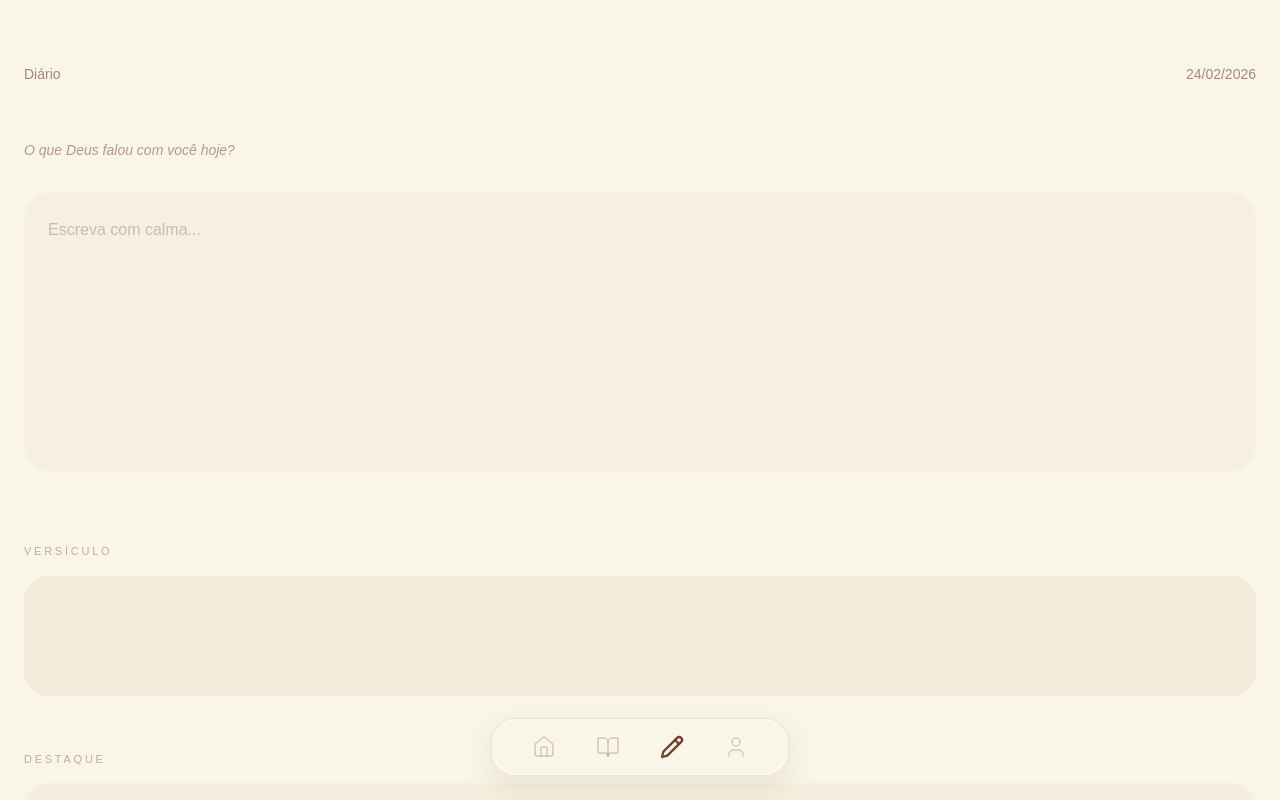
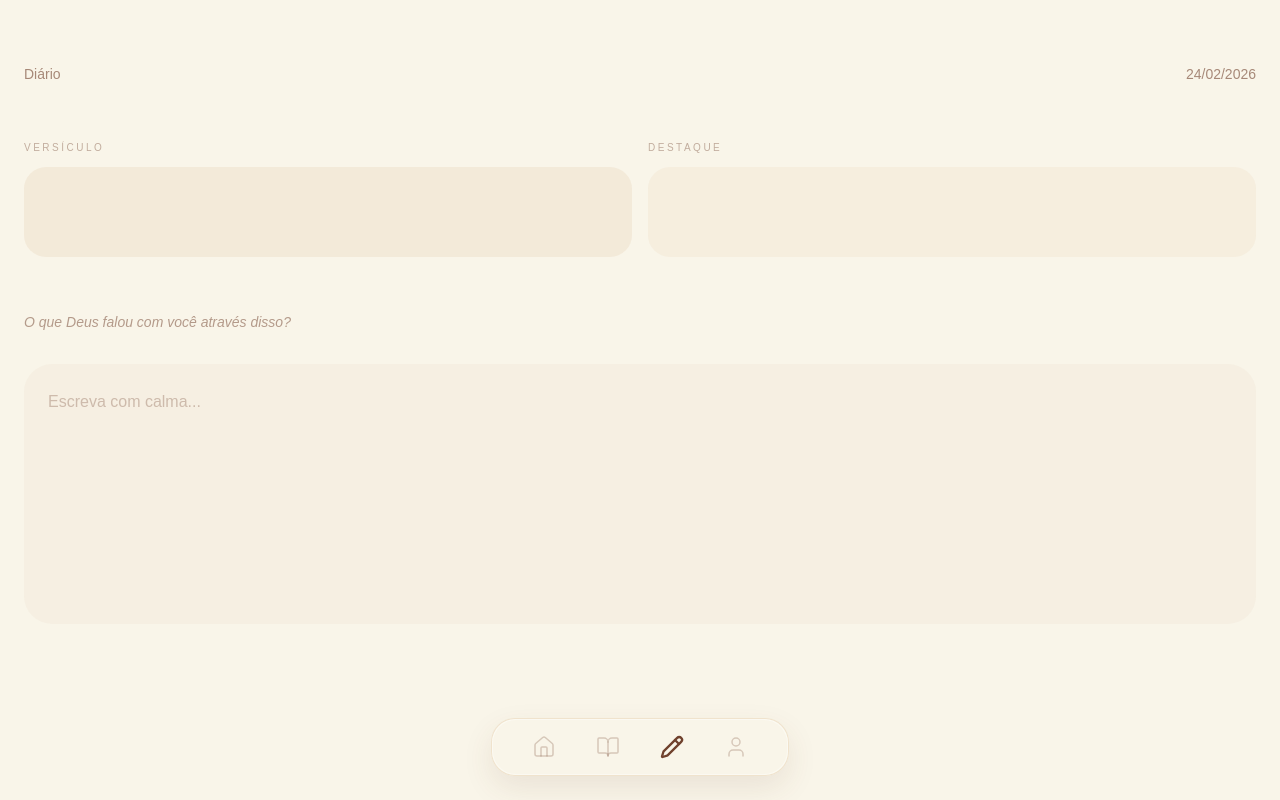
Before and after one commit to michelesannti/no-secreto, a Next.js app: page /diario in a window 1280 px wide. Shown: the top 800 px of the page. Built offline with nearby package versions, Linux system fonts and the light colour scheme.

Commit message:
diario versiculo destaque guiando escrita

```diff
--- a/app/(app)/diario/page.tsx
+++ b/app/(app)/diario/page.tsx
@@ -10,18 +10,63 @@ export default function DiarioPage() {
         <span>{today}</span>
       </div>
 
+      {/* Versículo + Destaque */}
+      <div className="flex gap-4 mb-12">
+
+        {/* Versículo */}
+        <div className="flex-1">
+          <p className="text-[10px] tracking-[0.25em] opacity-40 mb-3">
+            VERSÍCULO
+          </p>
+          <textarea
+            className="
+              w-full
+              min-h-[90px]
+              bg-[#e9d5bb]/35
+              rounded-[22px]
+              p-4
+              resize-none
+              outline-none
+              text-sm
+              leading-relaxed
+            "
+          />
+        </div>
+
+        {/* Destaque */}
+        <div className="flex-1">
+          <p className="text-[10px] tracking-[0.25em] opacity-40 mb-3">
+            DESTAQUE
+          </p>
+          <textarea
+            className="
+              w-full
+              min-h-[90px]
+              bg-[#e9d5bb]/25
+              rounded-[22px]
+              p-4
+              resize-none
+              outline-none
+              text-sm
+              leading-relaxed
+            "
+          />
+        </div>
+
+      </div>
+
       {/* Pergunta-direcionamento */}
       <p className="text-sm italic opacity-50 mb-8">
-        O que Deus falou com você hoje?
+        O que Deus falou com você através disso?
       </p>
 
-      {/* Área principal de escrita */}
-      <div className="mb-16">
+      {/* Área principal */}
+      <div>
         <textarea
           placeholder="Escreva com calma..."
           className="
             w-full
-            min-h-[280px]
+            min-h-[260px]
             bg-[#efe7d6]/40
             rounded-[28px]
             p-6
@@ -34,48 +79,6 @@ export default function DiarioPage() {
         />
       </div>
 
-      {/* Versículo */}
-      <div className="mb-12">
-        <p className="text-[11px] tracking-[0.25em] opacity-40 mb-4">
-          VERSÍCULO
-        </p>
-
-        <textarea
-          className="
-            w-full
-            min-h-[120px]
-            bg-[#e9d5bb]/35
-            rounded-[24px]
-            p-5
-            resize-none
-            outline-none
-            text-sm
-            leading-relaxed
-          "
-        />
-      </div>
-
-      {/* Destaque */}
-      <div>
-        <p className="text-[11px] tracking-[0.25em] opacity-40 mb-4">
-          DESTAQUE
-        </p>
-
-        <textarea
-          className="
-            w-full
-            min-h-[120px]
-            bg-[#e9d5bb]/25
-            rounded-[24px]
-            p-5
-            resize-none
-            outline-none
-            text-sm
-            leading-relaxed
-          "
-        />
-      </div>
-
     </div>
   );
 }
```
